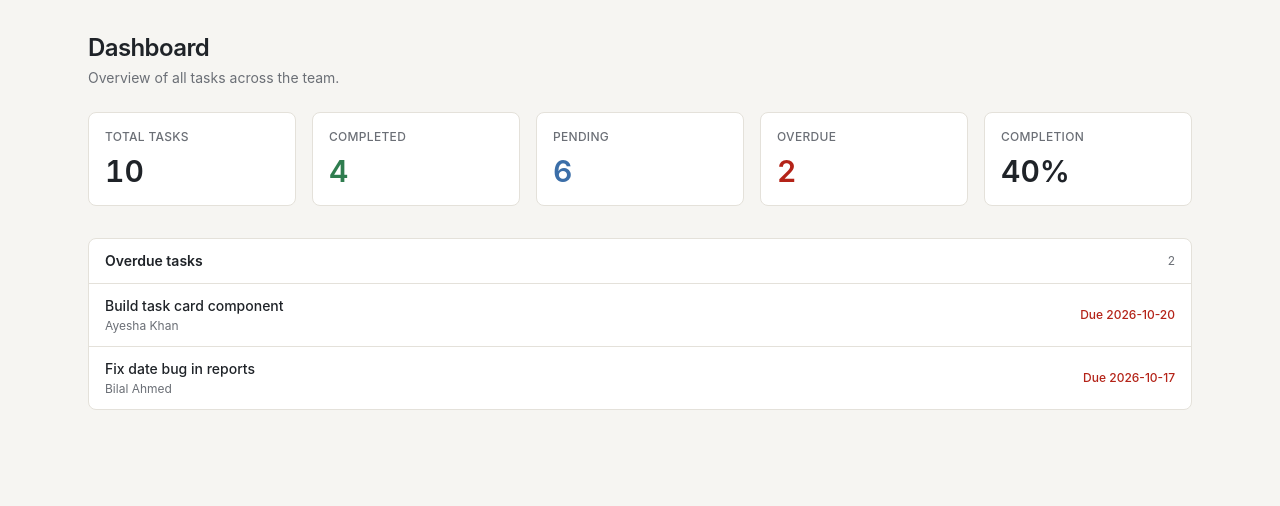
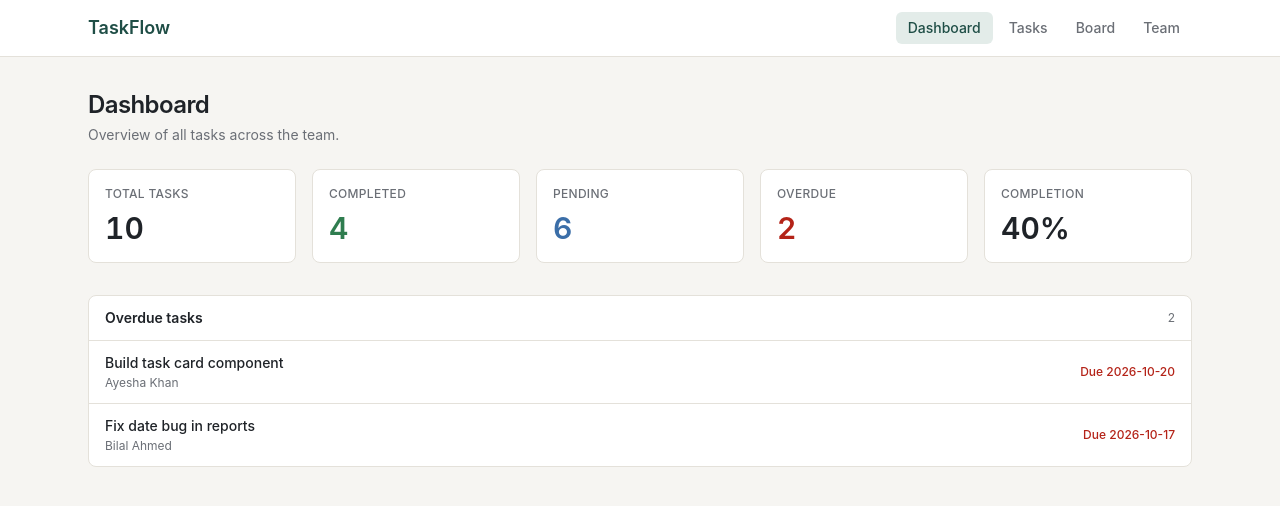
Before and after one commit to khadijafatima409/taskflow, a React (Vite) app: page / in a window 1280 px wide. Shown: the top 506 px of the page. Built offline with nearby package versions, Linux system fonts and the light colour scheme.

Commit message:
feat: add shared layout with navigation

```diff
--- a/src/App.tsx
+++ b/src/App.tsx
@@ -3,15 +3,18 @@ import DashboardPage from './components/features/dashboard/DashboardPage';
 import TasksPage from './components/features/tasks/TasksPage';
 import BoardPage from './components/features/board/BoardPage';
 import TeamPage from './components/features/team/TeamPage';
+import Layout from './components/Layout';
 
 function App() {
   return (
     <BrowserRouter>
       <Routes>
-        <Route path="/" element={<DashboardPage />} />
-        <Route path="/tasks" element={<TasksPage />} />
-        <Route path="/board" element={<BoardPage />} />
-        <Route path="/team" element={<TeamPage />} />
+        <Route element={<Layout />}>
+          <Route path="/" element={<DashboardPage />} />
+          <Route path="/tasks" element={<TasksPage />} />
+          <Route path="/board" element={<BoardPage />} />
+          <Route path="/team" element={<TeamPage />} />
+        </Route>
       </Routes>
     </BrowserRouter>
   );
--- /dev/null
+++ b/src/components/Layout.tsx
@@ -0,0 +1,40 @@
+import { NavLink, Outlet } from 'react-router';
+
+const navItems = [
+  { to: '/', label: 'Dashboard' },
+  { to: '/tasks', label: 'Tasks' },
+  { to: '/board', label: 'Board' },
+  { to: '/team', label: 'Team' },
+];
+
+function Layout() {
+  return (
+    <div className="min-h-screen">
+      <header className="border-b border-line bg-white">
+        <div className="mx-auto flex max-w-6xl flex-wrap items-center justify-between gap-2 px-4 py-3 sm:px-6">
+          <span className="text-lg font-semibold text-primary">TaskFlow</span>
+          <nav className="flex gap-1">
+            {navItems.map((item) => (
+              <NavLink
+                key={item.to}
+                to={item.to}
+                end={item.to === '/'}
+                className={({ isActive }) =>
+                  `rounded-md px-3 py-1.5 text-sm font-medium ${
+                    isActive ? 'bg-primary-soft text-primary' : 'text-muted hover:text-ink'
+                  }`
+                }
+              >
+                {item.label}
+              </NavLink>
+            ))}
+          </nav>
+        </div>
+      </header>
+
+      <Outlet />
+    </div>
+  );
+}
+
+export default Layout;
```
